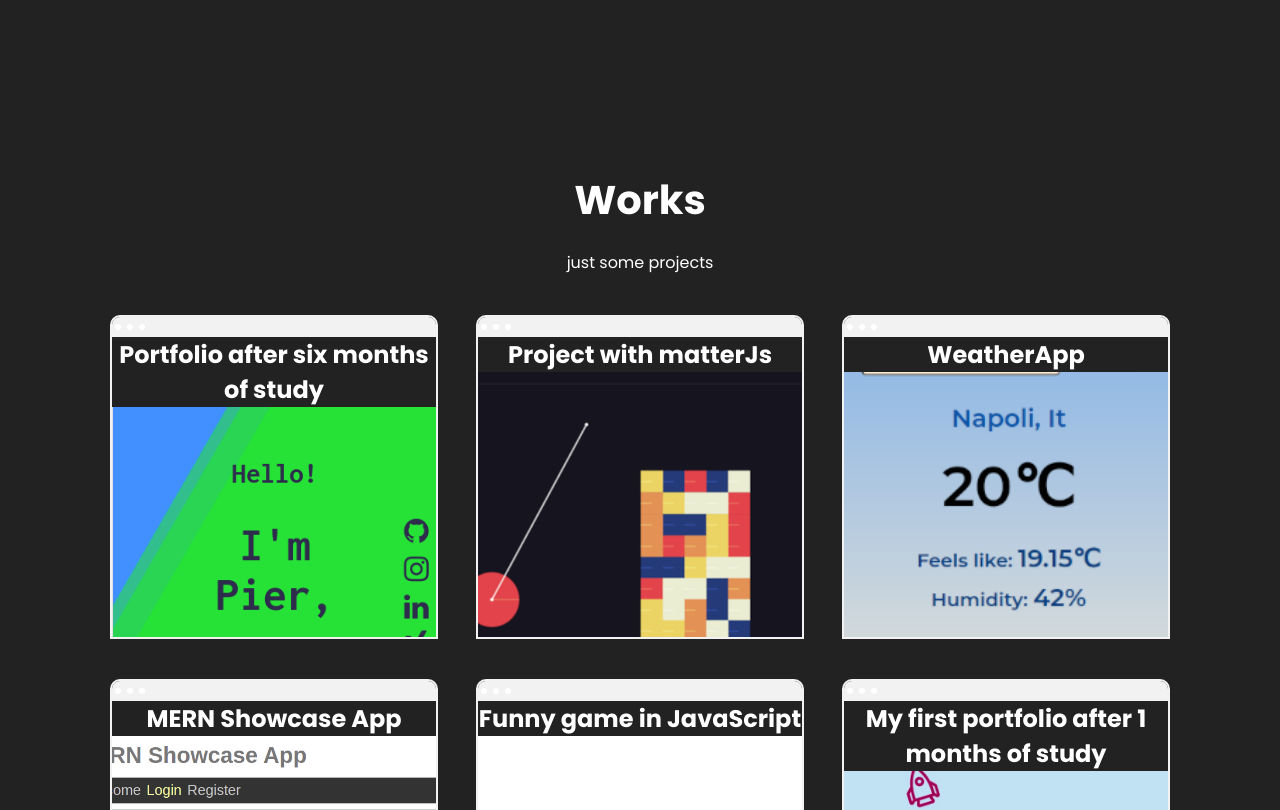
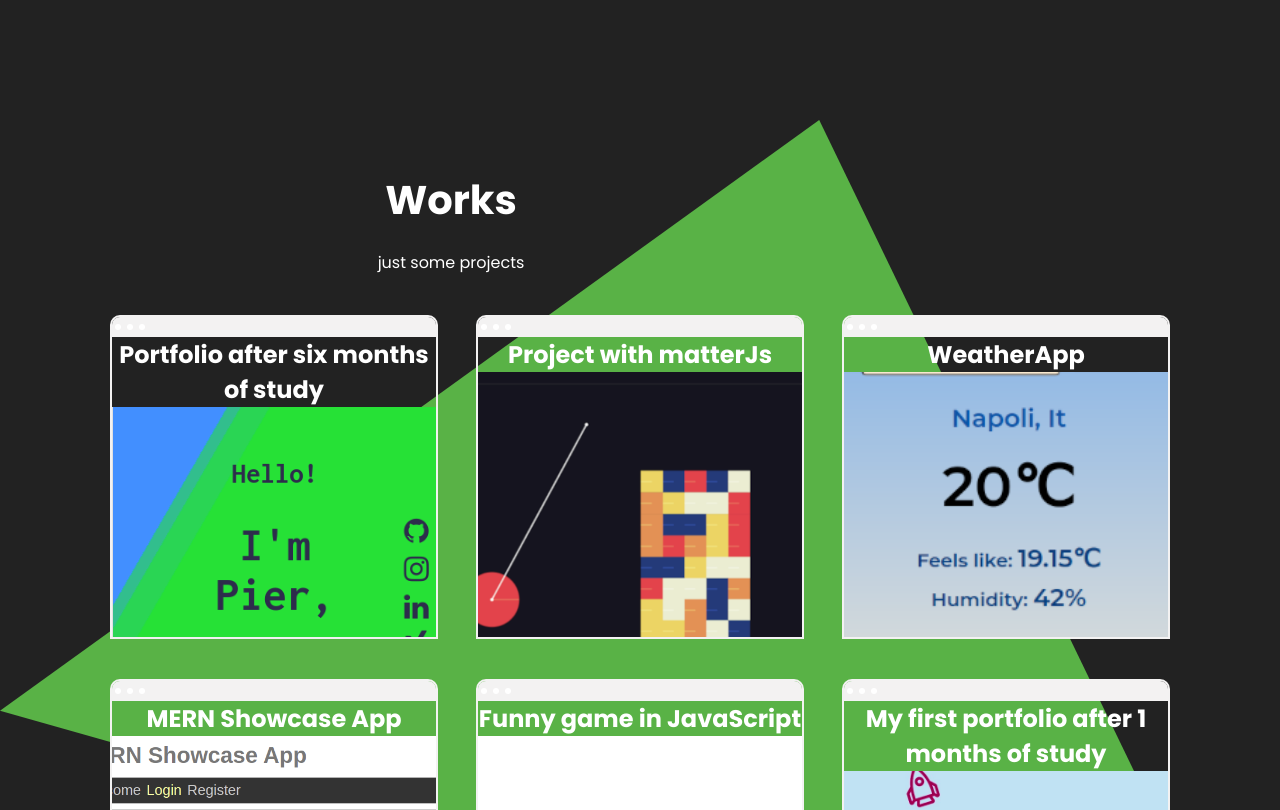
Before and after one commit to Pierluigi10/Portfolio_React, a React (Create React App) app: page / in a window 1280 px wide. Shown: the part 1480-2290 px from the top of the page. Built offline with nearby package versions, Linux system fonts and the light colour scheme.

Commit message:
add a new polygon in projectList

```diff
--- a/src/components/projectList/ProjectList.js
+++ b/src/components/projectList/ProjectList.js
@@ -6,14 +6,22 @@ import { projects } from "../../data.js";
 function ProjectList() {
   return (
     <div className="projectList">
+      <div className="pl_bg"></div>
+      <div className="pl_card">
         <div className="pl_texts">
           <h2 className="pl_title">Works</h2>
           <p className="pl_description">just some projects</p>
         </div>
         <div className="pl_list">
           {projects.map((item) => (
-          <Project key={item.id} title={item.title} img={item.img} link={item.link} />
+            <Project
+              key={item.id}
+              title={item.title}
+              img={item.img}
+              link={item.link}
+            />
           ))}
+        </div>
       </div>
     </div>
   );
--- a/src/components/projectList/projectList.scss
+++ b/src/components/projectList/projectList.scss
@@ -4,7 +4,21 @@
   flex-direction: column;
   align-items: center;
   text-align: center;
+  position: relative;
 
+  .pl_bg {
+    clip-path: polygon(64% 0, 0 62%, 100% 100%);
+    background-color: #59b246;
+    width: 100%;
+    height: 100%;
+    position: absolute;
+    // z-index: -999;
+    top: 0;
+    right: 0;
+  }
+
+  .pl_card {
+    position: relative;
 
     .pl_texts {
       width: 65%;
@@ -26,3 +40,4 @@
       justify-content: space-between;
     }
   }
+}
```
Lines whose indentation alone changed are shown as unchanged.
